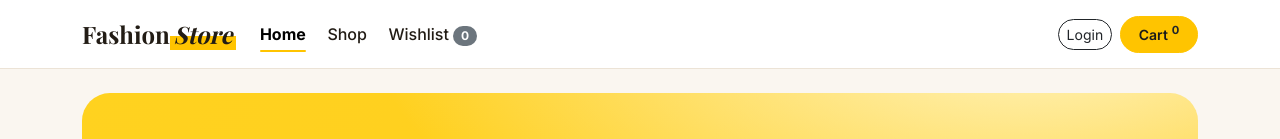
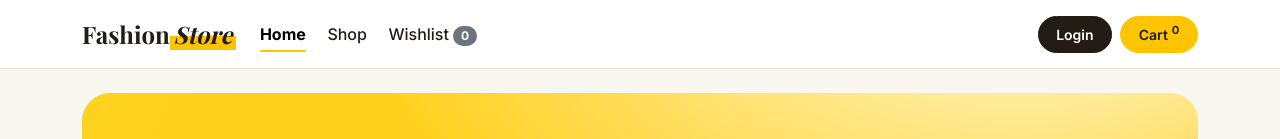
Before and after one commit to Dhanush616/fashion-store, a React (Vite) app: page / in a window 1280 px wide. Shown: the top 139 px of the page. Built offline with nearby package versions, Linux system fonts and the light colour scheme; grey boxes are pictures that could not be loaded; a web font is replaced by a local one.

Commit message:
style: black login button matching cart size

```diff
--- a/src/components/Navbar.jsx
+++ b/src/components/Navbar.jsx
@@ -54,7 +54,7 @@ export default function Navbar() {
                 </button>
               </>
             ) : (
-              <Link className="btn btn-sm btn-outline-dark" to="/login">
+              <Link className="btn btn-dark btn-sm fs-cart-btn" to="/login">
                 Login
               </Link>
             )}
```
